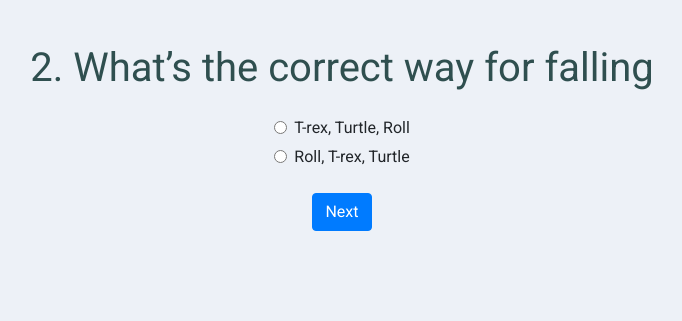
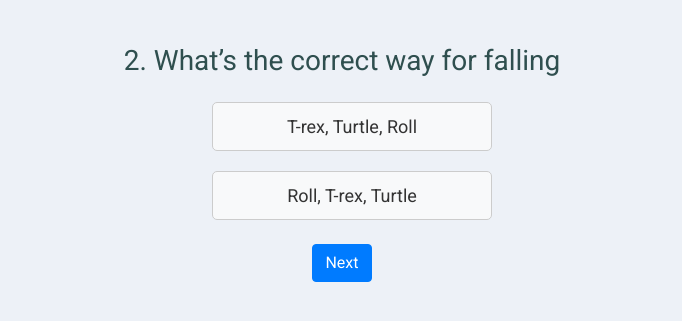
Before and after one commit to vanessazhangyq/rockclimbing101, a Flask app: page /quiz/2 in a window 1280 px wide. Shown: the part 56-377 px from the top of the page, without its empty margins (298-980 px from the left). Run offline with Flask 3, Linux system fonts and the light colour scheme; some libraries are stand-ins or nearby versions.

Commit message:
fix quiz section bug, fix video loading

```diff
--- a/server.py
+++ b/server.py
@@ -85,25 +85,25 @@ climbing_types_lessons = {
         "title": "Introduction to Climbing Types",
         "media": "https://media1.thehungryjpeg.com/thumbs2/ori_3749506_dvp8tk78yl6s4dzmurit1ssxf30xip51b173qqm9_young-climber-man-vector-rock-climbing-sport-different-poses-tourist-hiking-trekking-cartoon-character-illustration.jpg",
         "media_type": "horizontal",
-        "text": "Discover different climbing disciplines: Sport, Trad, Bouldering, and Free Solo.",
+        "text": "Discover different climbing types.",
         "previous_lesson": "8",
         "next_lesson": "2"
     },
     "2": {
         "lesson_id": "2",
-        "title": "Bouldering Techniques",
-        "media": "https://st.depositphotos.com/1763191/58677/v/450/depositphotos_586773220-stock-illustration-indoor-rock-climbing-gym-illustration.jpg",
+        "title": "Bouldering",
+        "media": "/static/images/bouldering.png",
         "media_type": "horizontal",
-        "text": "The most common climbing in gym.No harness required",
+        "text": "The most common climbing in gym. No harness required.",
         "previous_lesson": "1",
         "next_lesson": "3"
     },
     "3": {
         "lesson_id": "3",
         "title": "Auto-belay",
-        "media": "https://www.wikihow.com/images/thumb/3/36/Belay-Step-21.jpg/v4-460px-Belay-Step-21.jpg.webp",
+        "media": "/static/images/auto-belay.png",
         "media_type": "horizontal",
-        "text": "There is a auto-belay machine at the top of the wall.Harness required. Don’t need belay partner.",
+        "text": "There is a auto-belay machine at the top of the wall. Harness required. Don’t need belay partner.",
         "previous_lesson": "2",
         "next_lesson": "4"
     },
@@ -111,7 +111,7 @@ climbing_types_lessons = {
         "lesson_id": "4",
         "title": "Top rope belay",
         "media": "https://www.vdiffclimbing.com/wp-content/images/basics/basic-top-rope-belay/take-in-top-rope-belay-2.png",
-        "media_type": "horizontal",
+        "media_type": "vertical",
         "text": "There is an anchor at the top. Harness required. Need a belay partner. ",
         "previous_lesson": "3",
         "next_lesson": "5"
@@ -119,21 +119,21 @@ climbing_types_lessons = {
     "5": {
         "lesson_id": "5",
         "title": "Lead",
-        "media": "https://www.vdiffclimbing.com/wp-content/images/basics/basic-top-rope/top-rope-climbing-1.png",
-        "media_type": "vertical",
-        "text": "Climber has to adjust the rope. Harness required. Need a belay partner.",
+        "media": "https://scl.cornell.edu/sites/scl/files/2020-05/COE%20ROCK%20Lead5%20HRZ.jpg",
+        "media_type": "horizontal",
+        "text": "Climber has to clip-in the rope as they go. Harness required. Need a belay partner.",
         "previous_lesson": "4",
         "next_lesson": "6"
     },
     "6": {
         "lesson_id": "6",
         "title": "Quick Check on Climbing Types 1/1",
-        "media": "https://www.wikihow.com/images/thumb/3/36/Belay-Step-21.jpg/v4-460px-Belay-Step-21.jpg.webp",
+        "media": "/static/images/bouldering.png",
         "media_type": "horizontal",
         "text": "",
         "question": "Identify the type of climbing shown in the picture.",
         "options": ["Auto Belay", "Lead", "Bouldering"],
-        "correct_answer": "Auto Belay",
+        "correct_answer": "Bouldering",
         "previous_lesson": "5",
         "next_lesson": "7"
     },
@@ -183,7 +183,7 @@ grading_systems_lessons = {
             "text": "",
             "question": "What is the grading system for bouldering in America?",
             "options": ["V-Scale", "YDS"],
-            "correct_answer": "YDS",
+            "correct_answer": "V-Scale",
             "previous_lesson": "3",
             "next_lesson": "5"
         },
@@ -201,7 +201,6 @@ grading_systems_lessons = {
 quiz_data = {
     "0": {"quiz_num": "0",  #start
           "title": "Test your knowledge now! 5 quiz questions in total.",
-          "media": "/static/images/quiz.png",
           "options": [],
           "correct_answer": "",
           "back": "/",
--- a/static/main.css
+++ b/static/main.css
@@ -61,8 +61,8 @@ body {
 }
 
 .vertical-media {
-    width: 50%; /* Half the width of the container to maintain a vertical look */
-    height: 500px; /* Taller height for vertical media */
+    width: 40ch; /* Half the width of the container to maintain a vertical look */
+    height: 40ch; /* Taller height for vertical media */
     margin: auto; /* Centering the media */
 }
 
@@ -90,20 +90,6 @@ body {
     flex-direction: column;
     align-items: center;
     width: 100%; /* Ensures form takes full width for consistent alignment */
-}
-
-.quiz-section {
-    margin-top: 20px;
-    width: 100%;  /* Full width for alignment */
-}
-
-.form-check {
-    margin: 5px auto; /* Automatically centers the check within the form */
-    width: fit-content; /* Shrinks wrap to the size of its contents */
-}
-
-.form-check-input {
-    margin-right: 10px; /* Ensures space between the checkbox and label */
 }
 
 .quiz-question {
@@ -170,3 +156,47 @@ body {
     color: #6c757d;
     background-color: #f8f9fa; /* Slight highlight on hover */
 }
+
+.view_result_container {
+    margin-left: 20%;
+    margin-right: 20%;
+}
+
+#player{
+    height: 37ch;
+    width: 72ch;
+}
+
+
+.form-check {
+    margin: 20px auto; /* Adds spacing and centers the block */
+    width: max-content; /* Automatically adjusts to the content size */
+    text-align: center; /* Ensures the text is centered */
+}
+
+.form-check-input {
+    display: none; /* Hide the default radio button */
+}
+
+.form-check-label {
+    display: inline-block;
+    width: 280px;
+    background-color: #f8f9fa; /* Light grey background */
+    color: #333; /* Dark text for contrast */
+    padding: 10px 20px; /* Padding around the text */
+    font-size: 18px; /* Larger text for better readability */
+    border: 1px solid #ccc; /* Light grey border */
+    border-radius: 5px; /* Rounded corners for a button-like appearance */
+    cursor: pointer; /* Indicates that the label is clickable */
+    transition: all 0.3s ease; /* Smooth transition for style changes */
+}
+
+/* Hover effect to change background and border color */
+.form-check-label:hover {
+    background-color: #e2e6ea; /* Slightly darker grey on hover */
+}
+
+/* Changes border color to blue when the radio button is selected */
+.form-check-input:checked + .form-check-label {
+    border-color: #007bff; /* Bootstrap blue */
+}
--- a/templates/quiz.html
+++ b/templates/quiz.html
@@ -4,13 +4,57 @@
 <div class="container mt-4">
     <div class="row justify-content-center">
         <div class="col-md-8">
-            <h1 class="lesson-title text-center">{{ data.title }}</h1>
+            <h3 class="lesson-title text-center">{{ data.title }}</h3>
 
             <!-- Display the quiz's media if available -->
-            {% if data.media %}
+            <!-- {% if data.media %}
                 <div class="lesson-media text-center">
                     <img src="{{ data.media }}" alt="Media related to the question" class="img-fluid">
                 </div>
+            {% endif %} -->
+            {% if data.media %}
+                {% if "youtu" in data.media %}
+                <div class="lesson-media text-center">
+                    <!-- The YouTube video iframe -->
+                    <div id="player"></div>
+
+                    <script>
+                    // Load the IFrame Player API code asynchronously.
+                    var tag = document.createElement('script');
+                    tag.src = "https://www.youtube.com/iframe_api";
+                    var firstScriptTag = document.getElementsByTagName('script')[0];
+                    firstScriptTag.parentNode.insertBefore(tag, firstScriptTag);
+
+                    // Create an <iframe> (and YouTube player) after the API code downloads.
+                    var player;
+                    function onYouTubeIframeAPIReady() {
+                        player = new YT.Player('player', {
+                        height: '360',
+                        width: '640',
+                        videoId: 'vD4jf_iw5Dk', // Replace 'YOUR_VIDEO_ID' with the actual ID of the YouTube video.
+                        events: {
+                            'onReady': onPlayerReady
+                        }
+                        });
+                    }
+
+                    // The API will call this function when the video player is ready.
+                    function onPlayerReady(event) {
+                        event.target.playVideo();
+                        // Schedule video stop after 3 seconds
+                        setTimeout(stopVideo, 3000); // Stops the video after 3 seconds of playback
+                    }
+
+                    function stopVideo() {
+                        player.stopVideo();
+                    }
+                    </script>
+                </div>
+                {% else %}
+                <div class="lesson-media text-center">
+                    <img src="{{ data.media }}" alt="Media" style="width: 40%; height: auto; align-self: center;">
+                </div>
+                {% endif %}
             {% endif %}
 
             <!-- Quiz Form -->
```
Also changed, not shown: templates/view_result.html (+28 -5 lines), static/images/auto-belay.png (added).
